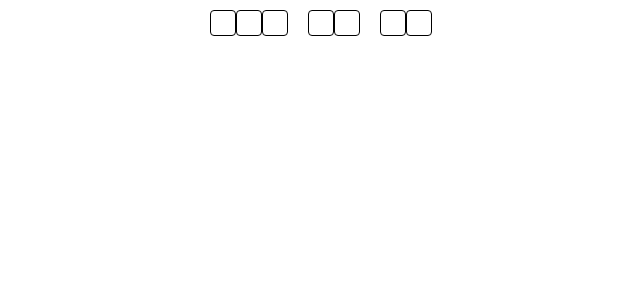
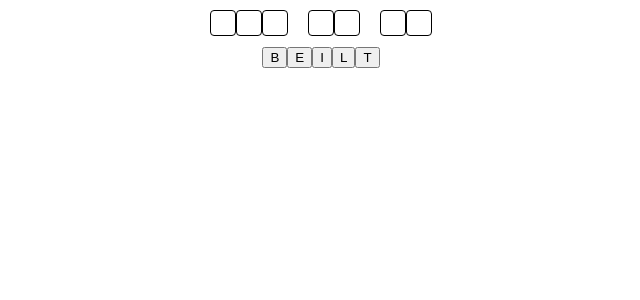
Before and after one commit to clrko/wild-thunder, a React (Create React App) app: page / in a window 1280 px wide. Shown: the top 300 px of the page, without its empty margins (319-959 px from the left). Built offline with nearby package versions, Linux system fonts and the light colour scheme.

Commit message:
adding clickable boxes with letters (obtain for exemple from the song title) to fill the solution boxes

```diff
--- a/src/components/GameSessionInterface.js
+++ b/src/components/GameSessionInterface.js
@@ -1,10 +1,27 @@
 import React from "react"
 import "./GameSessionInterface.css"
+
+
+
+const singleLetter = s => s.toUpperCase().replace(/\s+/g, '').split("").sort().reduce((a, b) => (a[a.length - 1] !== b) ? (a + b) : a, "")
+
 class GameSessionInterface extends React.Component {
 
     state = {
         title: "Let it be",
         solution: ""
+    }
+
+    handleClick = event => {
+        const letter = event.target.value
+        this.setState({solution: this.state.solution + letter}, this.updateBoxes)
+    }
+
+    updateBoxes = () => {
+        const solutionBoxes = document.getElementsByClassName("letter")
+        for (let i = 0; i < this.state.title.replace(/\s+/g, '').length; i++) {
+            solutionBoxes[i].textContent = this.state.solution[i]
+        }
     }
 
     render() {
@@ -22,6 +39,15 @@ class GameSessionInterface extends React.Component {
                             ))
                     }
                 </div>
+                <div>
+                    <div>
+                    {
+                        singleLetter(this.state.title).split("").map(letter =>
+                            <input type="button" className="buttonLetter" value={letter} onClick={this.handleClick} />
+                        )
+                    }
+                    </div>
+                </div>
             </div>
         )
     }
```
